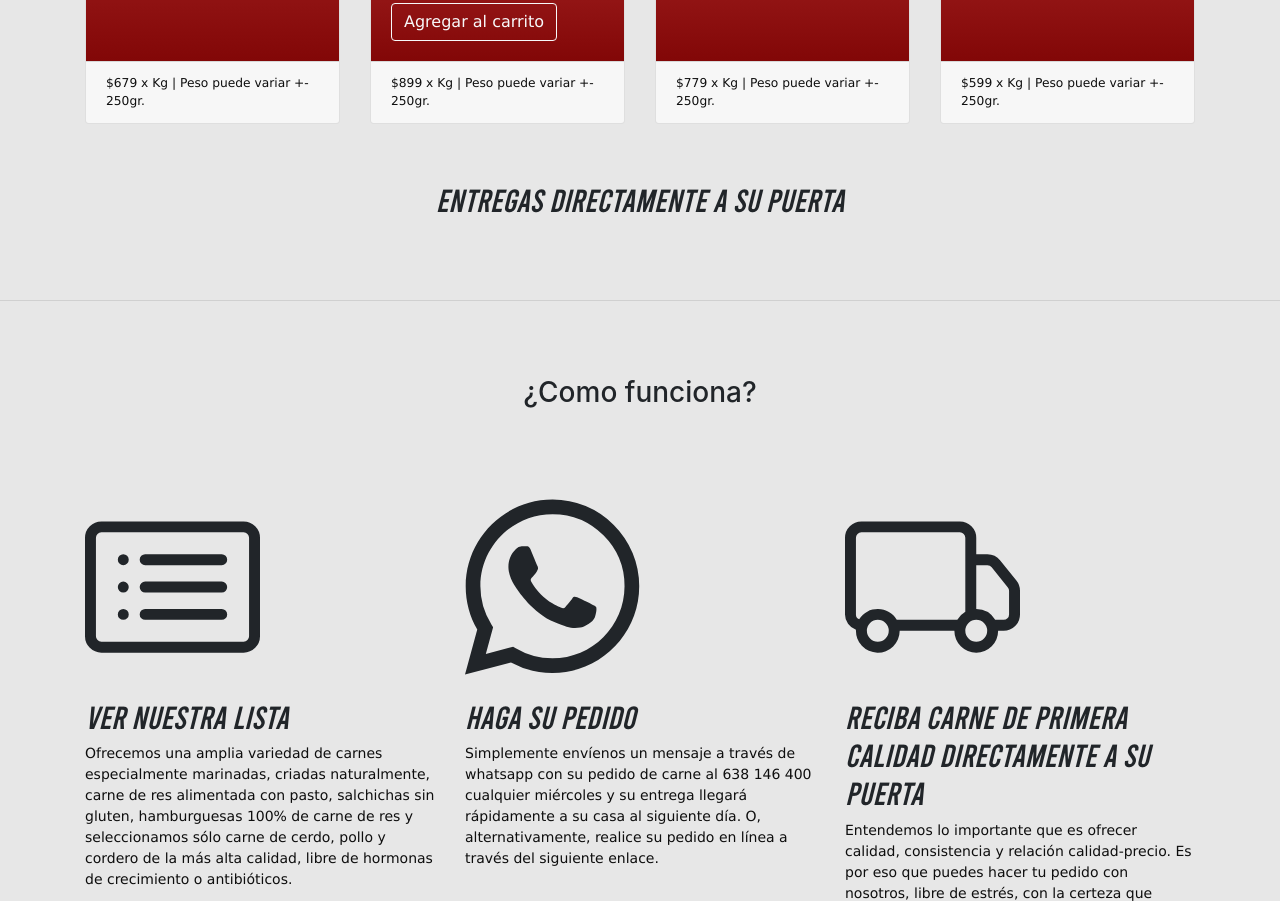
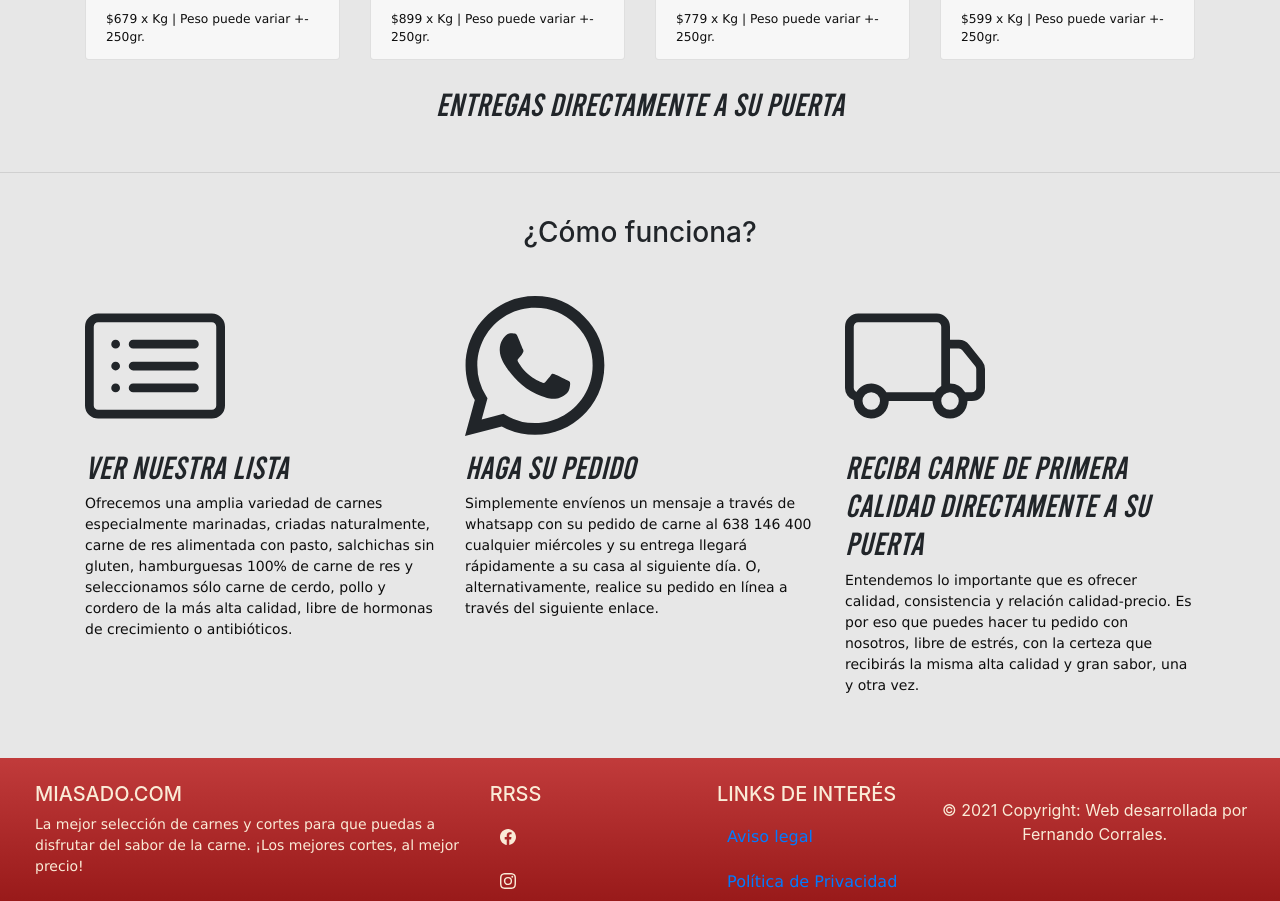
Before and after one commit to fernandofc21/miAsado.com, a website: page pages/vacuno.html in a window 1280 px wide. Shown: the part 601-1502 px from the top of the page. Drawn offline with nearby package versions, Linux system fonts and the light colour scheme.

Commit message:
Mejoras y correciones

```diff
--- a/cambios.txt
+++ b/cambios.txt
@@ -24,4 +24,5 @@
 
     -Modificadas las imagenes del carrousel
     -Eliminado el botón y barra de búsqueda de todas las páginas
-    -
+    -Implementado un solo modelo de cards para los artículos
+    -Solucionado el problema de overflow en varias páginas
--- a/pages/vacuno.html
+++ b/pages/vacuno.html
@@ -63,7 +63,7 @@
               </div>
             </div>
             <div class="card animacionCard">
-              <a href="pages/cerdo.html"><img src="../assets/img/bifeancho.jpg" class="card-img-top" alt="bife ancho"></a>
+              <a href="#"><img src="../assets/img/bifeancho.jpg" class="card-img-top" alt="bife ancho"></a>
               <div class="card-body degradado">
                 <h5 class="card-title h5ColorBlanco">Bife Ancho FedLot</h5>
                 <p class="card-text pColorBlanco">Es el lomo alto limpio, sin tapilla y sin intercostal. Muy posiblemente lo encontrarás en las cartas como "ojo de bife".</p>
@@ -74,7 +74,7 @@
               </div>
             </div>
             <div class="card animacionCard">
-              <a href="pages/hamburguesas.html"><img src="../assets/img/asado.jpg" class="card-img-top" alt="asado FedLot"></a>
+              <a href="#"><img src="../assets/img/asado.jpg" class="card-img-top" alt="asado FedLot"></a>
               <div class="card-body degradado">
                 <h5 class="card-title h5ColorBlanco">Asado Angus FedLot</h5>
                 <p class="card-text pColorBlanco">Se saca del despiece que se obtiene de la falda cortada transversalmente, incluyendo los huesos del costillar. </p>
@@ -85,7 +85,7 @@
               </div>
             </div>
             <div class="card animacionCard">
-                <a href="pages/hamburguesas.html"><img src="../assets/img/entraña.jpg" class="card-img-top" alt="entraña FedLot"></a>
+                <a href="#"><img src="../assets/img/entraña.jpg" class="card-img-top" alt="entraña FedLot"></a>
                 <div class="card-body degradado">
                   <h5 class="card-title h5ColorBlanco">Entraña Fina FedLot</h5>
                   <p class="card-text pColorBlanco">Corresponde al diafragma del animal y tiene forma alargada. </p>
@@ -107,18 +107,18 @@
 
     <div class="row">
         <div class="col-lg-12 col-12 abs-center">
-            <h3>¿Como funciona?</h3>
+            <h3>¿Cómo funciona?</h3>
         </div>
     </div>
 
     <div class="container animacion infoPedidos">
         <div class="row">
-            <div class="col-6 col-lg-4">
-                <svg xmlns="http://www.w3.org/2000/svg" width="50%" height="50%" fill="currentColor" class="bi bi-card-list" viewBox="0 0 16 16">
+            <div class="col-12 col-lg-4">
+                <svg xmlns="http://www.w3.org/2000/svg" width="40%" height="40%" fill="currentColor" class="bi bi-card-list" viewBox="0 0 16 16">
                     <path d="M14.5 3a.5.5 0 0 1 .5.5v9a.5.5 0 0 1-.5.5h-13a.5.5 0 0 1-.5-.5v-9a.5.5 0 0 1 .5-.5h13zm-13-1A1.5 1.5 0 0 0 0 3.5v9A1.5 1.5 0 0 0 1.5 14h13a1.5 1.5 0 0 0 1.5-1.5v-9A1.5 1.5 0 0 0 14.5 2h-13z"/>
                     <path d="M5 8a.5.5 0 0 1 .5-.5h7a.5.5 0 0 1 0 1h-7A.5.5 0 0 1 5 8zm0-2.5a.5.5 0 0 1 .5-.5h7a.5.5 0 0 1 0 1h-7a.5.5 0 0 1-.5-.5zm0 5a.5.5 0 0 1 .5-.5h7a.5.5 0 0 1 0 1h-7a.5.5 0 0 1-.5-.5zm-1-5a.5.5 0 1 1-1 0 .5.5 0 0 1 1 0zM4 8a.5.5 0 1 1-1 0 .5.5 0 0 1 1 0zm0 2.5a.5.5 0 1 1-1 0 .5.5 0 0 1 1 0z"/>
                   </svg>
-                <h2>VER NUESTRA LISTA</h2>
+                <h2 class="">VER NUESTRA LISTA</h2>
                 <div>
                     <p>Ofrecemos una amplia variedad de carnes especialmente marinadas, criadas naturalmente, carne de res alimentada con pasto, salchichas sin gluten,
                         hamburguesas 100% de carne de res y seleccionamos sólo carne de cerdo, pollo y cordero de la más alta calidad,
@@ -126,8 +126,8 @@
                     </p>
                 </div>
             </div>
-            <div class="col-6 col-lg-4">
-                <svg class="" xmlns="http://www.w3.org/2000/svg" width="50%" height="50%" fill="currentColor" class="bi bi-whatsapp" viewBox="0 0 16 16">
+            <div class="col-12 col-lg-4">
+                <svg class="" xmlns="http://www.w3.org/2000/svg" width="40%" height="40%" fill="currentColor" class="bi bi-whatsapp" viewBox="0 0 16 16">
                     <path d="M13.601 2.326A7.854 7.854 0 0 0 7.994 0C3.627 0 .068 3.558.064 7.926c0 1.399.366 2.76 1.057 3.965L0 16l4.204-1.102a7.933 7.933 0 0 0 3.79.965h.004c4.368 0 7.926-3.558 7.93-7.93A7.898 7.898 0 0 0 13.6 2.326zM7.994 14.521a6.573 6.573 0 0 1-3.356-.92l-.24-.144-2.494.654.666-2.433-.156-.251a6.56 6.56 0 0 1-1.007-3.505c0-3.626 2.957-6.584 6.591-6.584a6.56 6.56 0 0 1 4.66 1.931 6.557 6.557 0 0 1 1.928 4.66c-.004 3.639-2.961 6.592-6.592 6.592zm3.615-4.934c-.197-.099-1.17-.578-1.353-.646-.182-.065-.315-.099-.445.099-.133.197-.513.646-.627.775-.114.133-.232.148-.43.05-.197-.1-.836-.308-1.592-.985-.59-.525-.985-1.175-1.103-1.372-.114-.198-.011-.304.088-.403.087-.088.197-.232.296-.346.1-.114.133-.198.198-.33.065-.134.034-.248-.015-.347-.05-.099-.445-1.076-.612-1.47-.16-.389-.323-.335-.445-.34-.114-.007-.247-.007-.38-.007a.729.729 0 0 0-.529.247c-.182.198-.691.677-.691 1.654 0 .977.71 1.916.81 2.049.098.133 1.394 2.132 3.383 2.992.47.205.84.326 1.129.418.475.152.904.129 1.246.08.38-.058 1.171-.48 1.338-.943.164-.464.164-.86.114-.943-.049-.084-.182-.133-.38-.232z"/>
                   </svg>
                 <h2>HAGA SU PEDIDO</h2>
@@ -137,8 +137,8 @@
                     </p>
                 </div>
             </div>
-            <div class="col-6 col-lg-4">
-                <svg xmlns="http://www.w3.org/2000/svg" width="50%" height="50%" fill="currentColor" class="bi bi-truck" viewBox="0 0 16 16">
+            <div class="col-12 col-lg-4">
+                <svg xmlns="http://www.w3.org/2000/svg" width="40%" height="40%" fill="currentColor" class="bi bi-truck" viewBox="0 0 16 16">
                     <path d="M0 3.5A1.5 1.5 0 0 1 1.5 2h9A1.5 1.5 0 0 1 12 3.5V5h1.02a1.5 1.5 0 0 1 1.17.563l1.481 1.85a1.5 1.5 0 0 1 .329.938V10.5a1.5 1.5 0 0 1-1.5 1.5H14a2 2 0 1 1-4 0H5a2 2 0 1 1-3.998-.085A1.5 1.5 0 0 1 0 10.5v-7zm1.294 7.456A1.999 1.999 0 0 1 4.732 11h5.536a2.01 2.01 0 0 1 .732-.732V3.5a.5.5 0 0 0-.5-.5h-9a.5.5 0 0 0-.5.5v7a.5.5 0 0 0 .294.456zM12 10a2 2 0 0 1 1.732 1h.768a.5.5 0 0 0 .5-.5V8.35a.5.5 0 0 0-.11-.312l-1.48-1.85A.5.5 0 0 0 13.02 6H12v4zm-9 1a1 1 0 1 0 0 2 1 1 0 0 0 0-2zm9 0a1 1 0 1 0 0 2 1 1 0 0 0 0-2z"/>
                   </svg>
                 <h2>RECIBA CARNE DE PRIMERA CALIDAD DIRECTAMENTE A SU PUERTA</h2>
--- a/scss/_fuentes.scss
+++ b/scss/_fuentes.scss
@@ -24,7 +24,7 @@ p, a{
     display: flex;
     align-items: center;
     justify-content: center;
-    min-height: 20vh;
+    min-height: 12vh;
   }
 
   .colorSvg, .h5ColorBlanco, .pColorBlanco{
```
Also changed, not shown: pages/cerdo.html (+6 -6 lines), pages/hamburguesas.html (+7 -7 lines), pages/ubicacion.html (+6 -3 lines), assets/img/casera.jpg, assets/img/hambur.jpg (added), assets/img/tacuarembo.jpg (deleted), css/styless.css.
